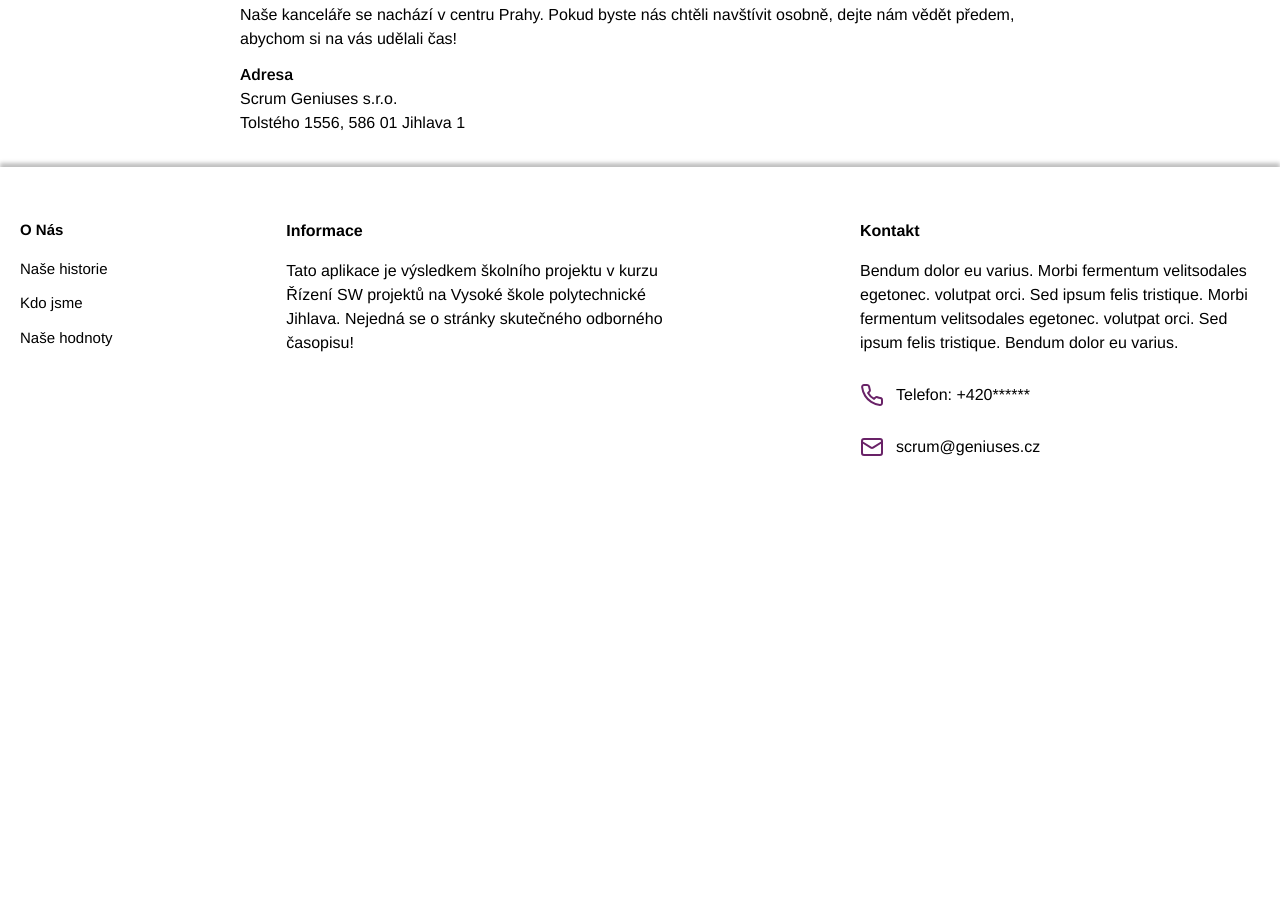
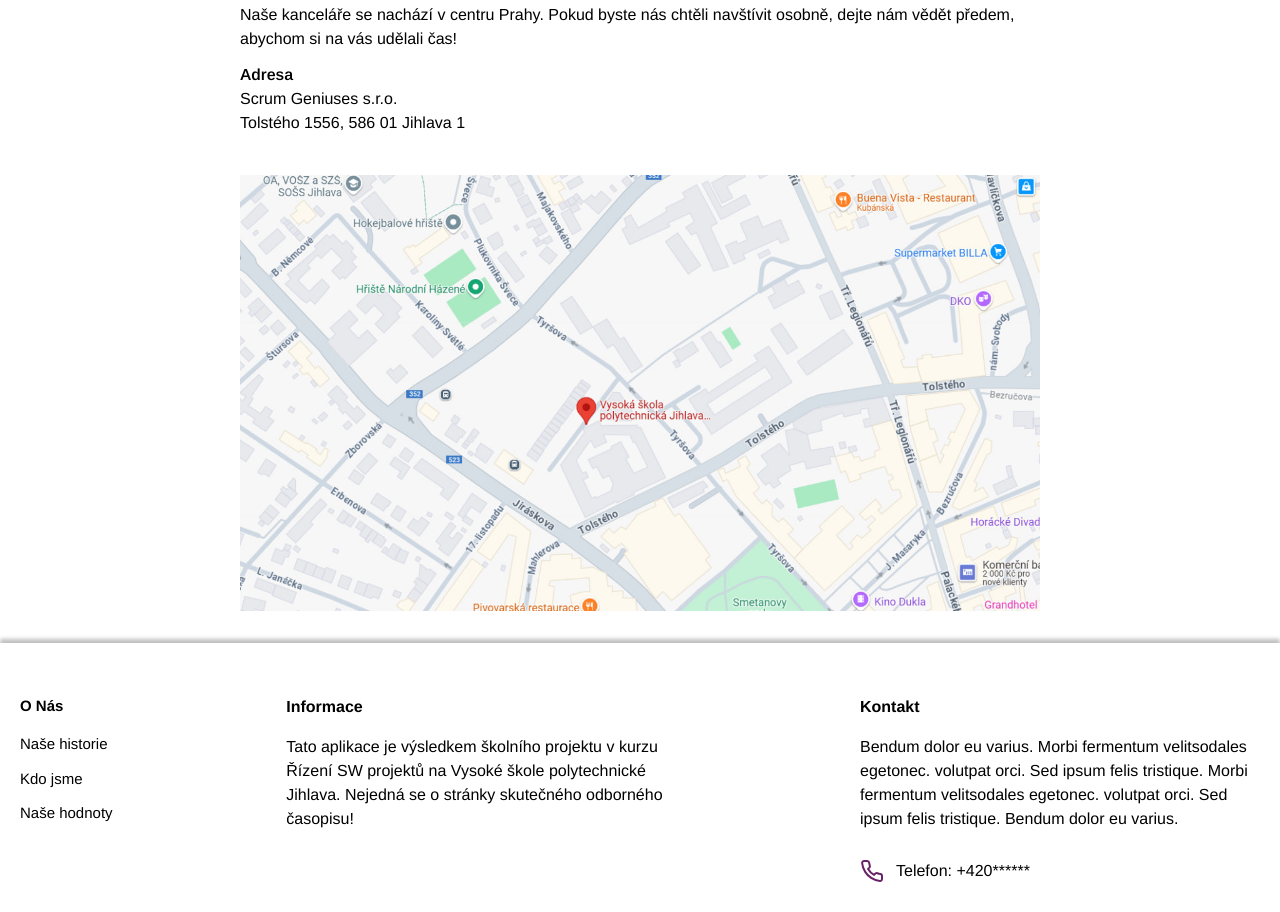
Before and after one commit to dshamsani/scrum_geniuses, a React (Vite) app in the folder code/: page /contact in a window 1280 px wide. Shown: the part 840-1752 px from the top of the page. Before the commit the page ends 1407 px from the top, so only its background shows below. Built offline with nearby package versions, Linux system fonts and the light colour scheme.

Commit message:
feaT: contact us

```diff
--- a/code/src/components/ui/PageSection.tsx
+++ b/code/src/components/ui/PageSection.tsx
@@ -10,7 +10,7 @@ interface PageSectionProps {
 export const PageSection: FC<PageSectionProps> = ({ title, content, titleClassname, wrapperClassname }) => {
   return (
     <div className={` px-desktop  flex justify-center  w-full  py-8`}>
-      <div className={`flex flex-col max-w-[800px] gap-5 ${wrapperClassname ? wrapperClassname : ""}`}>
+      <div className={`flex flex-col ${wrapperClassname ? wrapperClassname : "max-w-[800px] gap-5"}`}>
         <h2 className={`font-semibold text-[40px] m-0 p-0 leading-[1.1] ${titleClassname ? titleClassname : ""}`}>{title}</h2>
         {content}
       </div>
--- a/code/src/pages/About/About.tsx
+++ b/code/src/pages/About/About.tsx
@@ -54,7 +54,7 @@ export const About: FC = () => {
       <PageSection
         title="Naše hodnoty"
         titleClassname="self-center"
-        wrapperClassname="max-w-[1000px] !gap-8"
+        wrapperClassname="max-w-[1000px] gap-8"
         content={
           <div className="flex w-full justify-center gap-5">
             <AboutCard
--- a/code/src/pages/Contact/Contact.tsx
+++ b/code/src/pages/Contact/Contact.tsx
@@ -54,6 +54,13 @@ export const Contact: FC = () => {
               <span className="font-semibold">Adresa</span>
               <span>Scrum Geniuses s.r.o.</span>
               <span>Tolstého 1556, 586 01 Jihlava 1</span>
+              <a
+                href="https://www.google.com/maps/place/Vysok%C3%A1+%C5%A1kola+polytechnick%C3%A1+Jihlava+(V%C5%A0PJ)/@49.3993213,15.5795794,17z/data=!3m1!4b1!4m6!3m5!1s0x470d1a6a0a4b6b2d:0xb11c047885875623!8m2!3d49.3993213!4d15.5821543!16s%2Fg%2F121qfklq?entry=ttu&g_ep=EgoyMDI0MTEyNC4xIKXMDSoASAFQAw%3D%3D"
+                target="_blank"
+                className="cursor-default"
+              >
+                <img src="vspj.jpg" alt="" className="mt-10 cursor-pointer" />
+              </a>
             </div>
           </div>
         }
```
Also changed, not shown: code/public/vspj.jpg (added).
